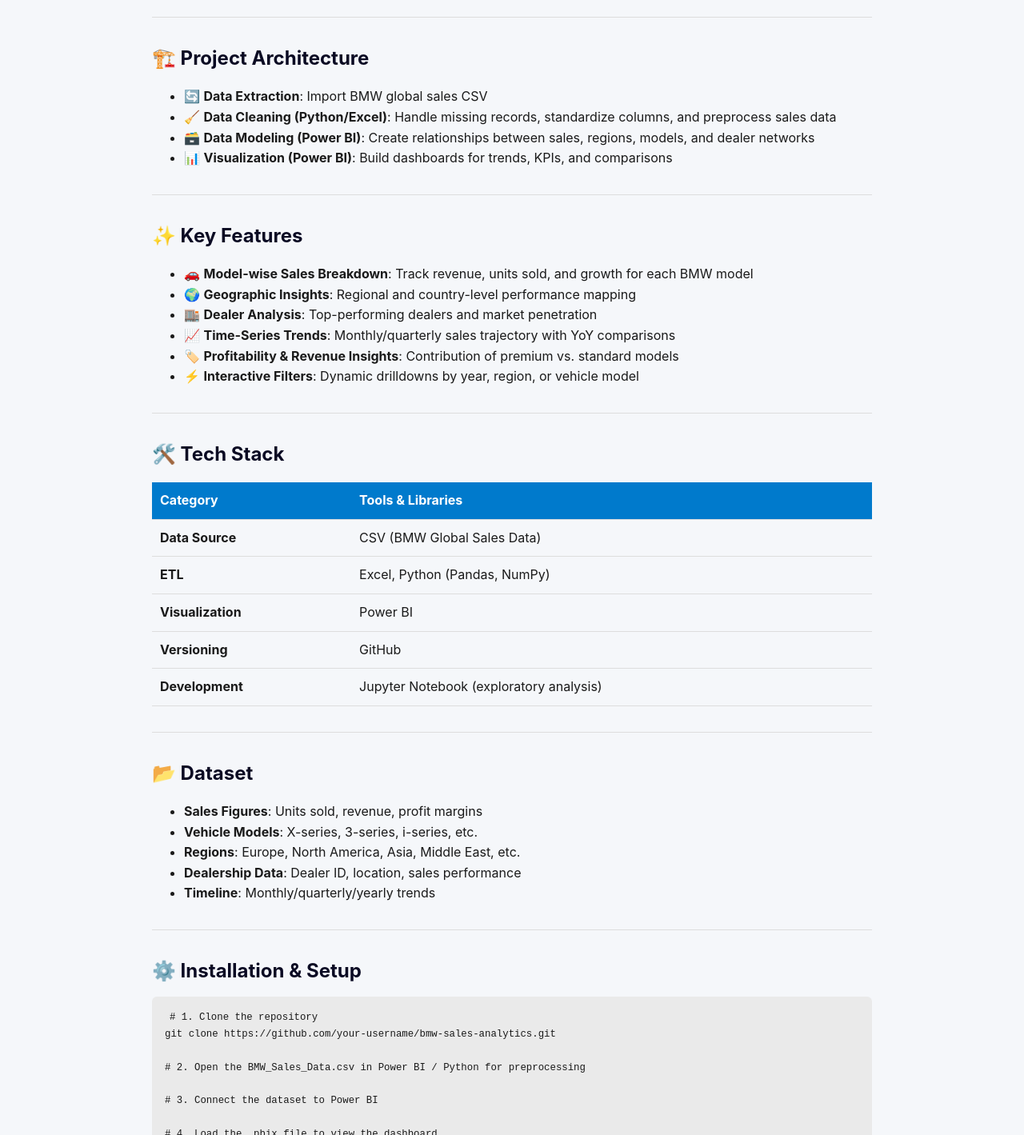
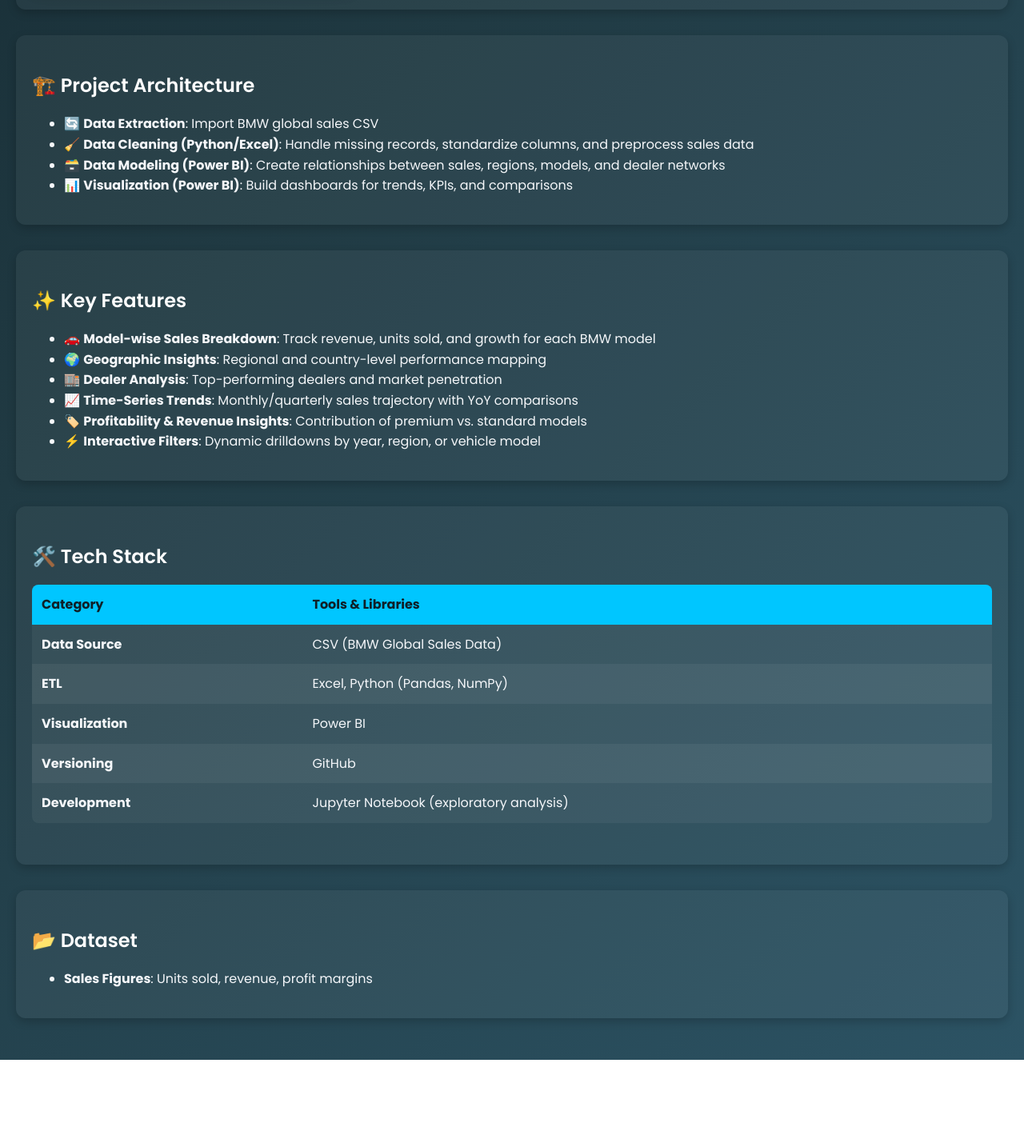
Before and after one commit to FaizanKhan71/BMW-Car-sales-analysis, a plain HTML site: page index.html in a window 1280 px wide. Shown: the part 1381-2800 px from the top of the page at 80% size. After the commit the page ends 2706 px from the top, so only its background shows below. Drawn offline with Linux system fonts and the light colour scheme.

Commit message:
Update index.html

```diff
--- a/index.html
+++ b/index.html
@@ -4,120 +4,147 @@
   <meta charset="UTF-8" />
   <meta name="viewport" content="width=device-width, initial-scale=1" />
   <title>BMW Global Sales Analytics Dashboard</title>
+  <!-- Google Font -->
+  <link href="https://fonts.googleapis.com/css2?family=Poppins:wght@400;600;700&display=swap" rel="stylesheet">
   <style>
-    /* Basic Reset & Styling */
+    /* Global Styles */
     body {
-      font-family: -apple-system, BlinkMacSystemFont, "Segoe UI", Roboto, Oxygen,
-        Ubuntu, Cantarell, "Open Sans", "Helvetica Neue", sans-serif;
-      background: #f5f7fa;
-      color: #1a1a1a;
+      font-family: 'Poppins', sans-serif;
+      background: linear-gradient(135deg, #0f2027, #203a43, #2c5364);
+      color: #f5f7fa;
       line-height: 1.6;
       margin: 0;
       padding: 20px;
-      max-width: 900px;
-      margin-left: auto;
-      margin-right: auto;
+    }
+    h1, h2, h3 {
+      color: #ffffff;
+      margin-top: 1.5rem;
+      margin-bottom: 0.5rem;
+      font-weight: 600;
     }
     a {
-      color: #007acc;
+      color: #00c6ff;
       text-decoration: none;
+      transition: color 0.3s ease;
     }
     a:hover {
-      text-decoration: underline;
-    }
-    h1, h2, h3 {
-      color: #0a0a23;
-      margin-top: 1.5rem;
-      margin-bottom: 0.5rem;
+      color: #ffdd57;
     }
     hr {
       border: none;
-      border-top: 1px solid #ddd;
+      border-top: 1px solid rgba(255,255,255,0.1);
       margin: 2rem 0;
     }
     img {
       max-width: 100%;
       height: auto;
+      border-radius: 10px;
+      box-shadow: 0 6px 16px rgba(0,0,0,0.3);
+      transition: transform 0.4s ease;
+    }
+    img:hover {
+      transform: scale(1.02);
+    }
+    blockquote {
+      border-left: 4px solid #00c6ff;
+      padding-left: 1rem;
+      color: #e0e0e0;
+      font-style: italic;
+      margin: 1.5rem 0;
+    }
+    code, pre {
+      background: rgba(255,255,255,0.08);
+      padding: 6px 10px;
       border-radius: 6px;
-    }
-    code {
-      background: #eaeaea;
-      padding: 2px 6px;
-      border-radius: 4px;
       font-family: monospace;
       font-size: 0.95em;
+      color: #ffdd57;
     }
     pre {
-      background: #eaeaea;
+      display: block;
       padding: 1rem;
       overflow-x: auto;
-      border-radius: 6px;
-    }
-    blockquote {
-      border-left: 4px solid #007acc;
-      padding-left: 1rem;
-      color: #555;
-      font-style: italic;
-      margin: 1.5rem 0;
     }
     table {
       border-collapse: collapse;
       width: 100%;
-      margin-top: 1rem;
-      margin-bottom: 2rem;
+      margin: 1rem 0 2rem;
+      background: rgba(255,255,255,0.05);
+      border-radius: 8px;
+      overflow: hidden;
     }
     th, td {
       text-align: left;
-      padding: 10px;
-      border-bottom: 1px solid #ddd;
+      padding: 12px;
     }
     th {
-      background: #007acc;
-      color: white;
+      background: #00c6ff;
+      color: #0f2027;
+    }
+    tr:nth-child(even) {
+      background: rgba(255,255,255,0.05);
     }
     .badges img {
       height: 24px;
       margin-right: 10px;
       vertical-align: middle;
+      transition: transform 0.3s ease;
+    }
+    .badges img:hover {
+      transform: scale(1.1);
     }
     .author-contact a {
       margin-right: 10px;
+    }
+    /* Card Sections */
+    section {
+      background: rgba(255,255,255,0.05);
+      padding: 20px;
+      border-radius: 12px;
+      margin-bottom: 2rem;
+      box-shadow: 0 4px 12px rgba(0,0,0,0.2);
+      animation: fadeIn 1s ease forwards;
+      opacity: 0;
+    }
+    section:nth-of-type(1) { animation-delay: 0.2s; }
+    section:nth-of-type(2) { animation-delay: 0.4s; }
+    section:nth-of-type(3) { animation-delay: 0.6s; }
+    section:nth-of-type(4) { animation-delay: 0.8s; }
+    section:nth-of-type(5) { animation-delay: 1s; }
+    @keyframes fadeIn {
+      from { opacity: 0; transform: translateY(20px); }
+      to { opacity: 1; transform: translateY(0); }
     }
   </style>
 </head>
 <body>
 
   <h1>
-    <img src="https://github.com/user-attachments/assets/9e54203f-f6a2-48d3-ae59-783a12b1aed4" alt="BMW Logo" width="35" height="35" />
+    <img src="https://github.com/user-attachments/assets/9e54203f-f6a2-48d3-ae59-783a12b1aed4" alt="BMW Logo" width="40" height="40" />
     BMW Global Sales Analytics Dashboard
   </h1>
 
-  <p>
-    <span class="badges">
+  <p class="badges">
     <img src="https://img.shields.io/badge/license-MIT-blue.svg" alt="MIT License" />
     <img src="https://img.shields.io/badge/PowerBI-Dashboard-yellow" alt="PowerBI" />
     <img src="https://img.shields.io/badge/Python-Data--Science-green" alt="Python" />
     <img src="https://img.shields.io/badge/Excel-Data--Prep-lightgrey" alt="Excel" />
-    </span>
   </p>
 
   <blockquote>
     An interactive Power BI dashboard for analyzing BMW’s global sales performance, dealer contributions, and market trends — empowering data-driven decisions in the automotive sector.
   </blockquote>
 
-  <hr />
-
+  <section>
     <h2>📸 Dashboard Preview</h2>
     <img src="https://github.com/user-attachments/assets/a7b08dab-720b-41f4-b4fd-0a215672034d" alt="Dashboard Preview" />
-
     <h3>🌍 Sales Overview</h3>
     <img src="https://github.com/user-attachments/assets/54d6dbfd-9540-4915-8c40-1e4366c8c68c" alt="Sales Overview" />
-
     <h3>📊 Model Performance</h3>
     <img src="https://github.com/user-attachments/assets/f09f795d-300d-4971-8b07-ff6d64fefd7e" alt="Model Performance" />
+  </section>
 
-  <hr />
-
+  <section>
     <h2>🏗️ Project Architecture</h2>
     <ul>
       <li>🔄 <strong>Data Extraction</strong>: Import BMW global sales CSV</li>
@@ -125,9 +152,9 @@
       <li>🗃️ <strong>Data Modeling (Power BI)</strong>: Create relationships between sales, regions, models, and dealer networks</li>
       <li>📊 <strong>Visualization (Power BI)</strong>: Build dashboards for trends, KPIs, and comparisons</li>
     </ul>
+  </section>
 
-  <hr />
-
+  <section>
     <h2>✨ Key Features</h2>
     <ul>
       <li>🚗 <strong>Model-wise Sales Breakdown</strong>: Track revenue, units sold, and growth for each BMW model</li>
@@ -137,16 +164,13 @@
       <li>🏷️ <strong>Profitability & Revenue Insights</strong>: Contribution of premium vs. standard models</li>
       <li>⚡ <strong>Interactive Filters</strong>: Dynamic drilldowns by year, region, or vehicle model</li>
     </ul>
+  </section>
 
-  <hr />
-
+  <section>
     <h2>🛠️ Tech Stack</h2>
     <table>
       <thead>
-      <tr>
-        <th>Category</th>
-        <th>Tools &amp; Libraries</th>
-      </tr>
+        <tr><th>Category</th><th>Tools & Libraries</th></tr>
       </thead>
       <tbody>
         <tr><td><strong>Data Source</strong></td><td>CSV (BMW Global Sales Data)</td></tr>
@@ -156,68 +180,9 @@
         <tr><td><strong>Development</strong></td><td>Jupyter Notebook (exploratory analysis)</td></tr>
       </tbody>
     </table>
+  </section>
 
-  <hr />
-
+  <section>
     <h2>📂 Dataset</h2>
     <ul>
-    <li><strong>Sales Figures</strong>: Units sold, revenue, profit margins</li>
-    <li><strong>Vehicle Models</strong>: X-series, 3-series, i-series, etc.</li>
-    <li><strong>Regions</strong>: Europe, North America, Asia, Middle East, etc.</li>
-    <li><strong>Dealership Data</strong>: Dealer ID, location, sales performance</li>
-    <li><strong>Timeline</strong>: Monthly/quarterly/yearly trends</li>
-  </ul>
-
-  <hr />
-
-  <h2>⚙️ Installation &amp; Setup</h2>
-  <pre><code># 1. Clone the repository
-git clone https://github.com/your-username/bmw-sales-analytics.git
-
-# 2. Open the BMW_Sales_Data.csv in Power BI / Python for preprocessing
-
-# 3. Connect the dataset to Power BI
-
-# 4. Load the .pbix file to view the dashboard
-
-# 5. (Optional) Run Python scripts for exploratory analysis
-</code></pre>
-
-  <hr />
-
-  <h2>🎯 Future Enhancements</h2>
-  <ul>
-    <li>🔮 <strong>Predictive Analytics</strong>: Forecast demand for specific BMW models</li>
-    <li>🚀 <strong>Customer Segmentation</strong>: Classify customers by preferences and demographics</li>
-    <li>🏷️ <strong>Marketing ROI Analysis</strong>: Link sales impact to ad spend &amp; promotions</li>
-    <li>☁️ <strong>Cloud Integration</strong>: Real-time data pipelines with Azure Data Factory / AWS Redshift</li>
-  </ul>
-
-  <hr />
-
-  <h2>📄 License</h2>
-  <p>Licensed under the <strong>MIT License</strong> — see the <a href="LICENSE">LICENSE</a> file for details.</p>
-
-  <hr />
-
-  <h2>👨‍💻 Author</h2>
-  <p class="author-contact">
-    <strong>Faizan</strong> — Data Analytics & Power BI Professional<br />
-    Specialized in <strong>SQL, Power BI, Python, and Automotive Data Solutions</strong><br /><br />
-    📬 <a href="mailto:faizankhanofficial71@gmail.com">Email</a> ·
-    💼 <a href="https://github.com/faizankhan71">GitHub</a> ·
-    🌐 <a href="https://your-portfolio-link.com">Portfolio</a> ·
-    📱 +91-8459414569
-  </p>
-
-  <hr />
-
-  <h2>🔥 What’s Next?</h2>
-  <blockquote>
-    How can this BMW Sales Analytics Dashboard help transform sales strategies and boost decision-making at scale?
-  </blockquote>
-  <p>Feel free to share ideas, raise issues, or contribute enhancements.<br />
-  📧 <a href="mailto:fk9822647@gmail.com">fk9822647@gmail.com</a></p>
-
-</body>
-</html>
+      <li><strong>Sales Figures</strong>: Units sold, revenue, profit margins</li
```
Lines whose indentation alone changed are shown as unchanged.
